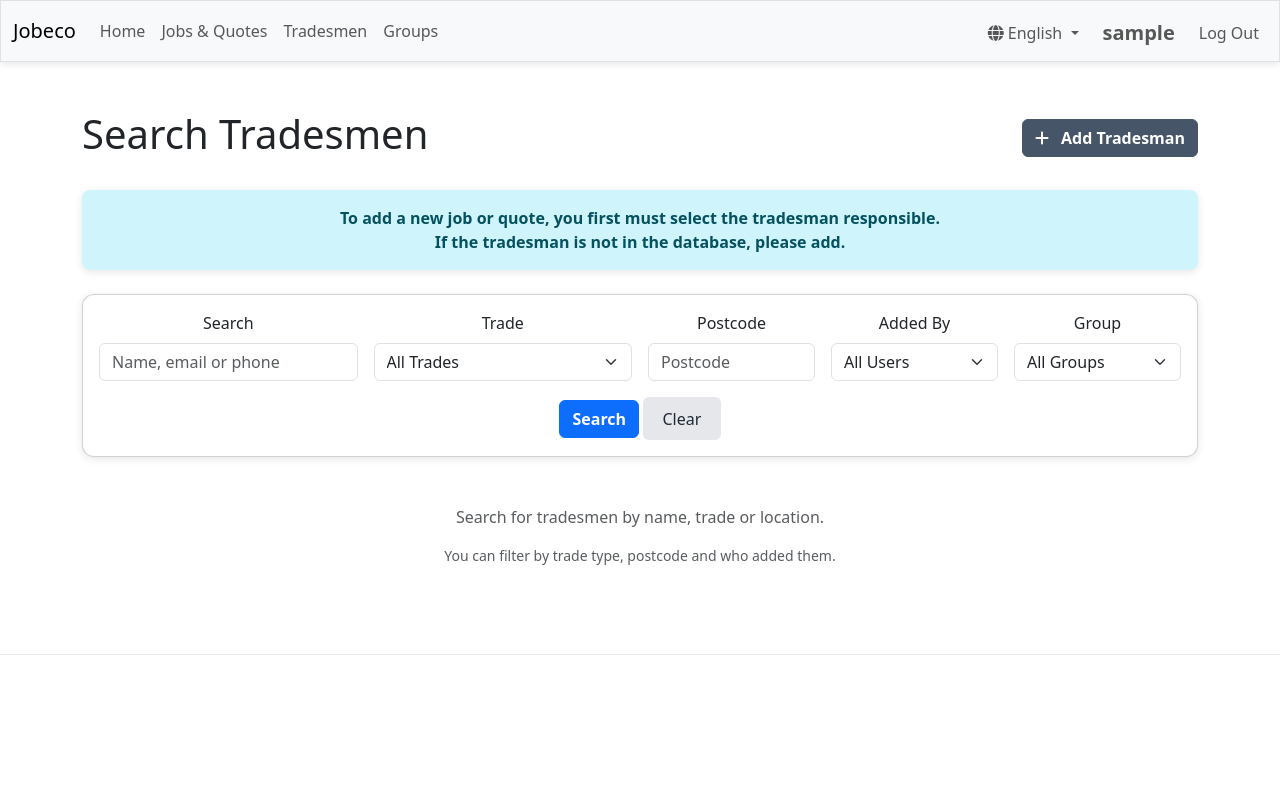
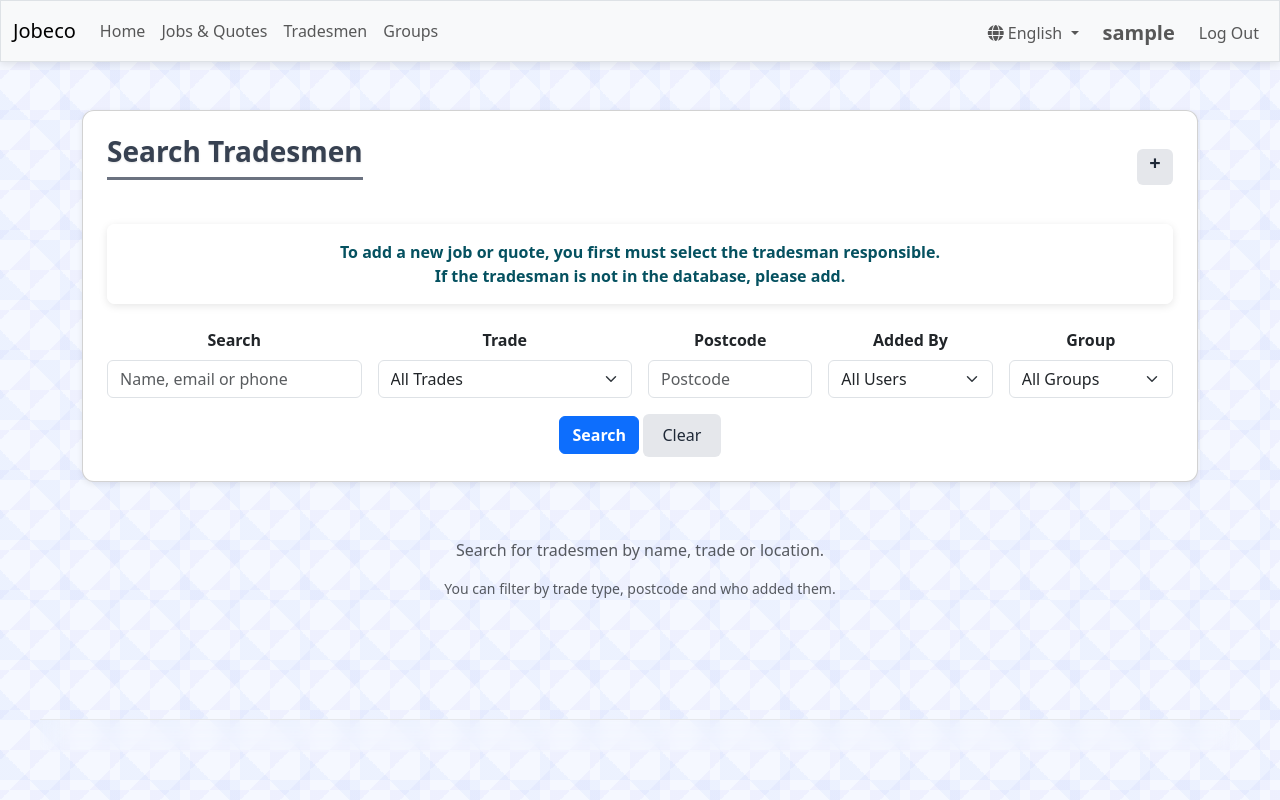
Before and after one commit to kevinruns/fair-price-jobs, a Flask app: a page that uses templates/search_tradesmen.html in a window 1280 px wide. Run offline with Flask 3, Linux system fonts and the light colour scheme; the visitor is signed in with stand-in values (Sample User, id 1); data comes from the database, SQL or seed files in the repository; data that the repository does not hold is empty; some libraries are stand-ins or nearby versions.

Commit message:
formatting

```diff
--- a/static/css/custom.css
+++ b/static/css/custom.css
@@ -1,7 +1,7 @@
 /* Enhanced Website Styles - Applied Globally */
 
-/* Index page specific background */
-body.index-page {
+/* Global background for all pages */
+body {
     background-color: #f5f8ff;
     background-image:
         linear-gradient(45deg, rgba(59, 130, 246, 0.05) 25%, transparent 25%, transparent 75%, rgba(59, 130, 246, 0.05) 75%),
@@ -13,22 +13,22 @@ body.index-page {
     padding: 0;
 }
 
-body.index-page main {
-    background: transparent !important;
+body main {
+    background: transparent;
 }
 
-body.index-page .navbar {
-    background: rgba(255, 255, 255, 0.9) !important;
+body .navbar {
+    background: rgba(255, 255, 255, 0.9);
     backdrop-filter: blur(10px);
 }
 
-body.index-page .alert {
-    background: rgba(255, 255, 255, 0.9) !important;
+body .alert {
+    background: rgba(255, 255, 255, 0.9);
     backdrop-filter: blur(10px);
 }
 
-body.index-page footer {
-    background: transparent !important;
+body footer {
+    background: transparent;
     color: #6c757d;
     margin: 2rem auto;
     max-width: 1200px;
@@ -37,10 +37,10 @@ body.index-page footer {
 
 /* Enhanced Section Title Styling */
 .section-title {
-    font-size: 1.75rem !important;
-    font-weight: 700 !important;
-    color: #374151 !important;
-    margin-bottom: 20px !important;
+    font-size: 1.75rem;
+    font-weight: 700;
+    color: #374151;
+    margin-bottom: 20px;
     text-shadow: 0 1px 2px rgba(0,0,0,0.1);
     border-bottom: 3px solid #6b7280;
     padding-bottom: 8px;
@@ -48,7 +48,7 @@ body.index-page footer {
 
 /* Increased spacing between sections */
 .section-card {
-    margin-bottom: 4rem !important;
+    margin-bottom: 4rem;
 }
 
 .section-divider {
@@ -209,6 +199,8 @@ body.index-page footer {
 .btn {
     transition: all 0.2s ease;
     font-weight: 600;
+    padding-left: 12px;
+    padding-right: 12px;
 }
 
 .btn:hover {
@@ -219,12 +211,6 @@ body.index-page footer {
 /* Button icon spacing */
 .btn i {
     margin-right: 8px;
-}
-
-/* Reduce button padding to prevent text wrapping */
-.btn {
-    padding-left: 12px;
-    padding-right: 12px;
 }
 
 /* Card enhancements */
--- a/static/js/table-sorting.js
+++ b/static/js/table-sorting.js
@@ -104,6 +104,8 @@ document.addEventListener('DOMContentLoaded', function() {
     makeTableSortable('tradesmen-table');
     makeTableSortable('jobs-table');
     makeTableSortable('groups-table');
+    makeTableSortable('jobs-search-table');
+    makeTableSortable('tradesmen-search-table');
 
     // Initialize clickable rows
     initializeClickableRows();
@@ -129,13 +131,11 @@ function formatAllDateCells() {
 // Format all numeric cells on the page
 function formatAllNumericCells() {
     document.querySelectorAll('td.numeric').forEach(cell => {
-        // Skip cells that contain badges
-        if (cell.querySelector('.badge')) return;
-
         const text = cell.textContent.trim();
         // Check if it's a currency value (starts with €)
         if (text.startsWith('€')) {
             const number = text.substring(1); // Remove € symbol
+            // Add thousand separators for euro values
             const formattedNumber = formatNumber(number);
             cell.textContent = `€${formattedNumber}`;
         } else if (/^\d+$/.test(text)) {
--- a/templates/index.html
+++ b/templates/index.html
@@ -55,8 +55,8 @@
                                     <td data-column="company">{{ tradesman.company_name or _("N/A") }}</td>
                                     <td data-column="trade">{{ tradesman.trade }}</td>
                                     <td data-column="rating">{{ rating_badge(tradesman.rating) }}</td>
-                                    <td data-column="jobs" class="numeric"><span class="badge bg-success">{{ tradesman.job_count }}</span></td>
-                                    <td data-column="quotes" class="numeric"><span class="badge bg-warning">{{ tradesman.quote_count }}</span></td>
+                                    <td data-column="jobs"><span class="badge bg-success">{{ tradesman.job_count }}</span></td>
+                                    <td data-column="quotes"><span class="badge bg-warning">{{ tradesman.quote_count }}</span></td>
                                     <td data-column="added_by">
                                         <a href="{{ url_for('profile.user_profile', user_id=tradesman.added_by_user_id) }}" class="text-decoration-none">
                                             <span class="text-info">{{ tradesman.added_by_username }}</span>
@@ -184,7 +184,7 @@
                                          </a>
                                      </td>
                                     <td data-column="postcode">{{ group.postcode }}</td>
-                                    <td data-column="members" class="numeric"><span class="badge bg-info">{{ group.member_count }}</span></td>
+                                    <td data-column="members"><span class="badge bg-info">{{ group.member_count }}</span></td>
                                     <td data-column="status">{{ status_badge(group.status) }}</td>
                                 </tr>
                             {% endfor %}
--- a/templates/search_tradesmen.html
+++ b/templates/search_tradesmen.html
@@ -7,11 +7,17 @@
 
 {% block main %}
     <div class="container">
+        <!-- Search Tradesmen Card -->
+        <div class="card section-card" style="background: #ffffff; box-shadow: 0 2px 6px rgba(0,0,0,0.08); border-radius: 12px; padding: 24px; margin-bottom: 2rem;">
             <div class="d-flex justify-content-between align-items-center mb-4">
-            <h1>{{ _('Search Tradesmen' ) }}</h1>
-            <a href="{{ url_for('tradesmen.add_tradesman' ) }}" class="btn" style="background-color: #475569; color: white; border-color: #475569;">
-                <i class="fas fa-plus"></i> {{ _('Add Tradesman') }}
+                <div>
+                    <h2 class="section-title">{{ _('Search Tradesmen') }}</h2>
+                </div>
+                <div>
+                    <a href="{{ url_for('tradesmen.add_tradesman' ) }}" class="btn btn-secondary" style="width: 36px; height: 36px; text-align: center; line-height: 28px; padding: 0; font-size: 20px; font-weight: bold; color: #1f2937;" title="{{ _('Add Tradesman') }}">
+                        +
                     </a>
+                </div>
             </div>
 
             {% if message %}
@@ -20,18 +26,16 @@
                 </div>
             {% endif %}
 
-        <div class="card mb-4">
-            <div class="card-body">
             <form method="post" class="row g-3">
                 <input type="hidden" name="csrf_token" value="{{ csrf_token() }}">
                 <div class="col-md-3">
-                        <label for="search_term" class="form-label">{{ _('Search' ) }}</label>
+                    <label for="search_term" class="form-label fw-bold">{{ _('Search' ) }}</label>
                     <input type="text" class="form-control" id="search_term" name="search_term"
                            value="{{ search_term }}" placeholder="{{ _('Name, email or phone') }}">
                 </div>
 
                 <div class="col-md-3">
-                        <label for="trade" class="form-label">{{ _('Trade' ) }}</label>
+                    <label for="trade" class="form-label fw-bold">{{ _('Trade' ) }}</label>
                     <select class="form-select" id="trade" name="trade">
                         <option value="">{{ _('All Trades') }}</option>
                         {% for trade in trades %}
@@ -43,13 +47,13 @@
                 </div>
 
                 <div class="col-md-2">
-                        <label for="postcode" class="form-label">{{ _('Postcode' ) }}</label>
+                    <label for="postcode" class="form-label fw-bold">{{ _('Postcode' ) }}</label>
                     <input type="text" class="form-control" id="postcode" name="postcode"
                            value="{{ postcode }}" placeholder="{{ _('Postcode') }}">
                 </div>
 
                 <div class="col-md-2">
-                        <label for="added_by_user" class="form-label">{{ _('Added By' ) }}</label>
+                    <label for="added_by_user" class="form-label fw-bold">{{ _('Added By' ) }}</label>
                     <select class="form-select" id="added_by_user" name="added_by_user">
                         <option value="">{{ _('All Users') }}</option>
                         {% for user in users %}
@@ -61,7 +65,7 @@
                 </div>
 
                 <div class="col-md-2">
-                        <label for="group" class="form-label">{{ _('Group') }}</label>
+                    <label for="group" class="form-label fw-bold">{{ _('Group') }}</label>
                     <select class="form-select" id="group" name="group">
                         <option value="">{{ _('All Groups') }}</option>
                         {% for group in groups %}
@@ -78,64 +82,55 @@
                 </div>
             </form>
         </div>
-        </div>
 
         {% if tradesmen %}
+            <!-- Search Results Card -->
+            <div class="card section-card" style="background: #ffffff; box-shadow: 0 2px 6px rgba(0,0,0,0.08); border-radius: 12px; padding: 24px; margin-bottom: 2rem;">
                 <div class="table-responsive">
-                <table class="table table-striped">
+                    <table id="tradesmen-search-table" class="table table-striped">
                         <thead>
                             <tr>
-                            <th>{{ _('Name' ) }}</th>
-                            <th>{{ _('Company' ) }}</th>
-                            <th>{{ _('Trade' ) }}</th>
-                            <th>{{ _('Location' ) }}</th>
-                            <th>{{ _('Phone' ) }}</th>
-                            <th>{{ _('Email' ) }}</th>
-                            <th>{{ _('Jobs' ) }}</th>
-                            <th>{{ _('Quotes' ) }}</th>
-                            <th>{{ _('Added By' ) }}</th>
-                            <th>{{ _('Rating' ) }}</th>
-                            <th>{{ _('Actions' ) }}</th>
+                                <th class="sortable-header" data-column="icon" data-type="text">{{ _("") }}</th>
+                                <th class="sortable-header" data-column="name" data-type="text">{{ _('Name' ) }}</th>
+                                <th class="sortable-header" data-column="company" data-type="text">{{ _('Company' ) }}</th>
+                                <th class="sortable-header" data-column="trade" data-type="text">{{ _('Trade' ) }}</th>
+                                                                 <th class="sortable-header" data-column="location" data-type="text">{{ _('Location' ) }}</th>
+                                                                  <th class="sortable-header numeric text-center" data-column="jobs" data-type="number">{{ _('Jobs' ) }}</th>
+                                 <th class="sortable-header numeric text-center" data-column="quotes" data-type="number">{{ _('Quotes' ) }}</th>
+                                                                 <th class="sortable-header" data-column="added_by" data-type="text">{{ _('Added By' ) }}</th>
+                                 <th class="sortable-header" data-column="rating" data-type="number">{{ _('Rating' ) }}</th>
                             </tr>
                         </thead>
                         <tbody>
                             {% for tradesman in tradesmen %}
-                            <tr>
-                                <td>
+                                <tr class="clickable">
+                                    <td data-column="icon" class="text-center">
+                                        <div class="avatar-circle" title="{{ _('Tradesman') }}">
+                                            <i class="fas fa-user text-muted"></i>
+                                        </div>
+                                    </td>
+                                    <td data-column="name">
                                         <a href="{{ url_for('tradesmen.view_tradesman', tradesman_id=tradesman.id) }}" class="text-decoration-none">
                                             <span class="fw-semibold text-primary">
                                                 {{ tradesman.first_name }} {{ tradesman.family_name }}</span>
                                         </a>
                                     </td>
-                                <td>{{ tradesman.company_name or _("N/A") }}</td>
-                                <td>{{ tradesman.trade }}</td>
-                                <td>{{ tradesman.postcode }}</td>
-                                <td>{{ tradesman.phone_number }}</td>
-                                <td>{{ tradesman.email }}</td>
-                                <td><span class="badge bg-info">{{ tradesman.job_count }}</span></td>
-                                <td><span class="badge bg-warning">{{ tradesman.quote_count }}</span></td>
-                                <td>
+                                    <td data-column="company">{{ tradesman.company_name or _("N/A") }}</td>
+                                    <td data-column="trade">{{ tradesman.trade }}</td>
+                                                                         <td data-column="location">{{ tradesman.postcode }}</td>
+                                                                          <td data-column="jobs"><span class="badge bg-info">{{ tradesman.job_count }}</span></td>
+                                     <td data-column="quotes"><span class="badge bg-warning">{{ tradesman.quote_count }}</span></td>
+                                    <td data-column="added_by">
                                         <a href="{{ url_for('profile.user_profile', user_id=tradesman.added_by_user_id) }}" class="text-decoration-none">
                                             <span class="text-info">{{ tradesman.added_by_username }}</span>
                                         </a>
                                     </td>
-                                <td>{{ rating_badge(tradesman.avg_rating, none_text=_('No Rating')) }}</td>
-                                <td>
-                                    <div class="btn-group" role="group">
-                                        <a href="{{ url_for('tradesmen.view_tradesman', tradesman_id=tradesman.id) }}" class="btn btn-sm btn-outline-primary">
-                                            <i class="fas fa-eye"></i>
-                                        </a>
-                                        {% if tradesman.can_edit %}
-                                            <a href="{{ url_for('tradesmen.edit_tradesman', tradesman_id=tradesman.id) }}" class="btn btn-sm btn-outline-secondary">
-                                                <i class="fas fa-edit"></i>
-                                            </a>
-                                        {% endif %}
-                                    </div>
-                                </td>
+                                                                         <td data-column="rating">{{ rating_badge(tradesman.avg_rating, none_text=_('No Rating')) }}</td>
                                 </tr>
                             {% endfor %}
                         </tbody>
                     </table>
+                </div>
             </div>
         {% elif request.method == "POST" %}
             <div class="alert alert-info">
```
Also changed, not shown: other parts of static/css/custom.css (+20 -30 lines), templates/search_jobs_quotes.html (+41 -36 lines). Lines whose indentation alone changed are shown as unchanged.
